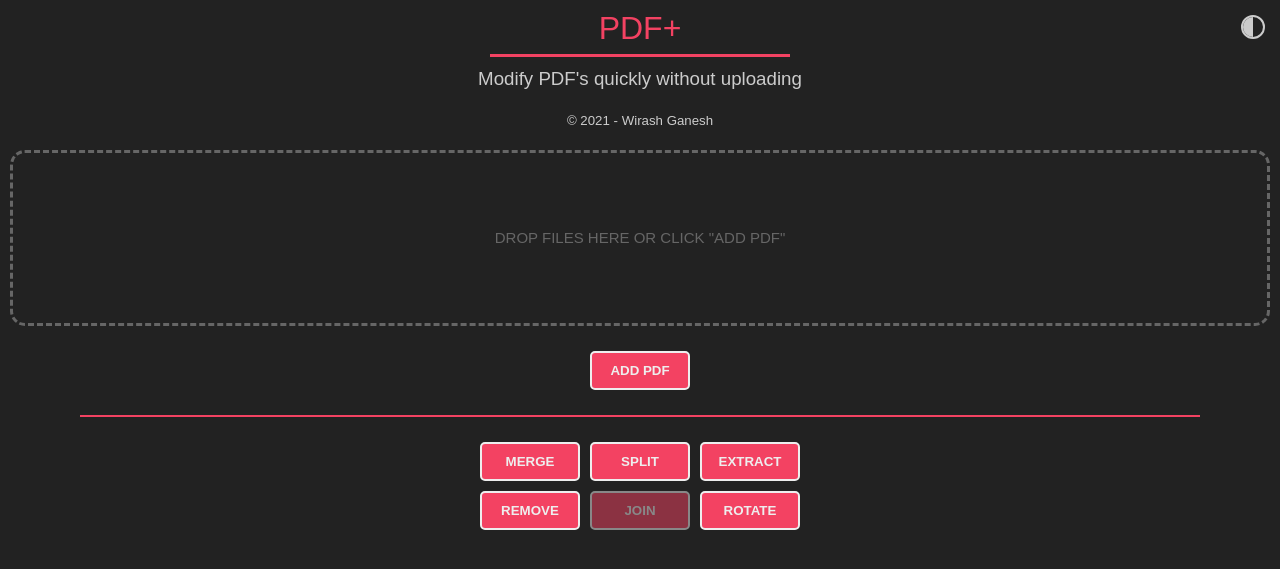
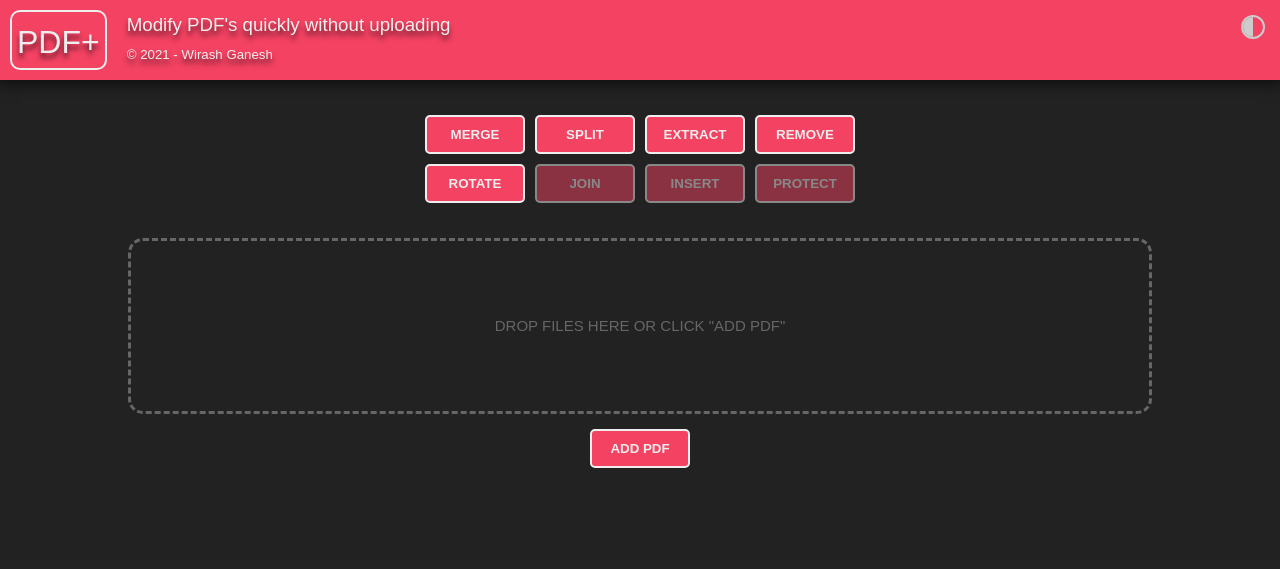
Before and after one commit to wirash/wirash.github.io, a PHP site: page / in a window 1280 px wide. Shown: the top 569 px of the page. Run offline with PHP 8.4, Linux system fonts and the light colour scheme.

Commit message:
styling update + bug fixes

```diff
--- a/index.html
+++ b/index.html
@@ -119,11 +114,41 @@
         </div>
       </div>
     </div>
-    <div id="main-container">
-      <div>
+    <div class="header">
       <h1>PDF+</h1>
       <h3>Modify PDF's quickly without uploading</h3>
       <h5>&copy; 2021 - Wirash Ganesh</h5>
+    </div>
+    <div id="main-container">
+      <div class="btn-container">
+        <button class="btn" onclick="mergePdf()">merge</button>
+        <button
+          class="btn"
+          onclick="popup_container.removeAttribute('hidden');split.removeAttribute('hidden')"
+        >
+          split
+        </button>
+        <button
+          class="btn"
+          onclick="popup_container.removeAttribute('hidden');extract.removeAttribute('hidden')"
+        >
+          extract
+        </button>
+        <button
+          class="btn"
+          onclick="popup_container.removeAttribute('hidden');remove.removeAttribute('hidden')"
+        >
+          remove
+        </button>
+        <button
+          class="btn"
+          onclick="popup_container.removeAttribute('hidden');rotate.removeAttribute('hidden')"
+        >
+          rotate
+        </button>
+        <button class="btn" onclick="" off>join</button>
+        <button class="btn" off>insert</button>
+        <button class="btn" off onclick="protectPdf()">protect</button>
       </div>
       <div
         class="list-files"
--- a/style.css
+++ b/style.css
@@ -45,6 +45,7 @@
   top: 15px;
   overflow: hidden;
   cursor: pointer;
+  z-index: 1000;
 }
 
 .darkmode-btn:before {
@@ -56,29 +57,72 @@
   top: 0;
   left: 0;
 }
-
-h1,
+.header {
+  /* padding: 10px 10px 20px 10px; */
+  background: var(--accent-color);
+  /* margin-bottom: 10px; */
+  color: var(--button-text-color);
+  box-shadow: 0 0 15px 4px var(--shadow-color);
+  text-shadow: 0 5px 5px var(--shadow-color);
+  /* display: grid;
+  grid-template-columns: 1fr, 3fr;
+  grid-template-rows: 1fr, 1fr; */
+  height: 80px;
+  position: sticky;
+  top: 0px;
+  left: 0px;
+}
 h3,
 h5 {
   text-align: center;
-  color: var(--normal-text-color);
+  /* color: var(--normal-text-color); */
   font-weight: normal;
+  margin: 0;
+  /* margin-top: 15px; */
+  /* display: inline-block; */
+  /* float: left; */
+  /* width: 75%; */
+  height: 30px;
+  line-height: 30px;
+  text-align: left;
+}
+h3 {
+  padding-top: 10px;
+}
+h5 {
+  padding-bottom: 10px;
 }
 h1 {
-  position: relative;
-  color: var(--accent-color);
-  margin-top: 0;
+  /* position: relative; */
+  /* color: var(--accent-color); */
+  /* width: calc(25% - 20px); */
+  width: auto;
+  height: 60px;
+  float: left;
+  /* margin: 0; */
+  font-weight: normal;
+  text-align: center;
+  line-height: 50px;
+  margin: 10px 20px 10px 10px;
+  border: 2px solid var(--button-text-color);
+  border-radius: 10px;
+  box-sizing: border-box;
+  padding: 5px;
+  /* display: inline-block; */
+  /* padding-bottom: 5px; */
+  /* margin: 5px calc(100% - 200px) 5px calc(100% - 200px); */
+  /* border-bottom: 3px solid var(--button-text-color); */
 }
-h1::after {
+/* h1::after {
   content: "";
   width: min(300px, 60%);
   height: 3px;
-  background: var(--accent-color);
-  top: 120%;
+  background: var(--button-text-color);
+  top: 100%;
   left: 50%;
   position: absolute;
   transform: translateX(-50%);
-}
+} */
 
 ::-webkit-scrollbar {
   width: 8px;
@@ -96,11 +140,13 @@
   color: var(--other-color);
   border: 3px dashed var(--other-color);
   min-height: 160px;
-  max-height: 484px;
+  /* max-height: 484px; */
+  max-height: 50vh;
   border-radius: 15px;
   /* overflow: hidden scroll; */
   overflow: overlay;
   padding: 5px;
+  margin: 0 10%;
 }
 .list-files[dropping] {
   border: 3px dashed var(--accent-color);
@@ -223,18 +286,19 @@
 
 .center-btn {
   text-align: center;
-  padding: 25px 0;
-  border-bottom: 2px solid var(--accent-color);
-  margin: 0 70px;
+  padding: 15px 0;
+  /* border-bottom: 2px solid var(--accent-color); */
+  /* margin: 0 70px; */
 }
 .btn-container {
   display: grid;
   justify-content: center;
   align-items: center;
-  grid-template-columns: repeat(3, 100px);
+  grid-template-columns: repeat(4, 100px);
   row-gap: 10px;
   column-gap: 10px;
   padding: 25px 0;
+  margin: 10px 0;
 }
 
 .list-files:empty::after {
@@ -283,21 +347,25 @@
   display: none;
 }
 
-.popup-container {
+#popup_container {
   position: fixed;
   width: 100vw;
   height: 100vh;
   /* background-color: rgba(0, 0, 0, 0.5); */
   top: 0px;
   left: 0px;
-  z-index: 1000;
+  z-index: 999;
   animation: zoom-in 0.3s forwards;
 }
 #main-container {
-  padding: 10px;
+  /* padding: 10px; */
   transition: 0.3s;
 }
-.popup-container:not([hidden]) + #main-container {
+#popup_container:not([hidden]) + .header {
+  filter: blur(5px);
+  transition: 0.3s;
+}
+#popup_container:not([hidden]) ~ #main-container {
   filter: blur(8px);
   transform: scale(0.95);
   transition: 0.3s;
```
Also changed, not shown: other parts of index.html (+1 -34 lines), other parts of style.css (+37 -4 lines), script.js (+77 -14 lines). Lines whose indentation alone changed are shown as unchanged.
